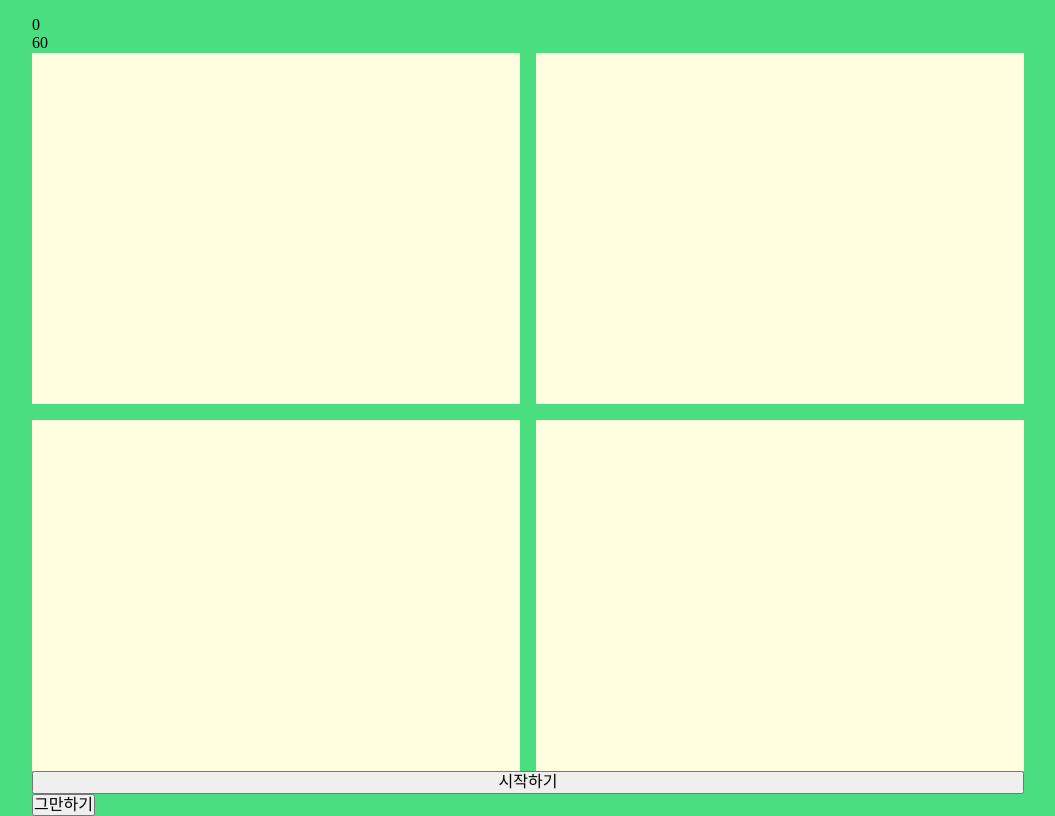
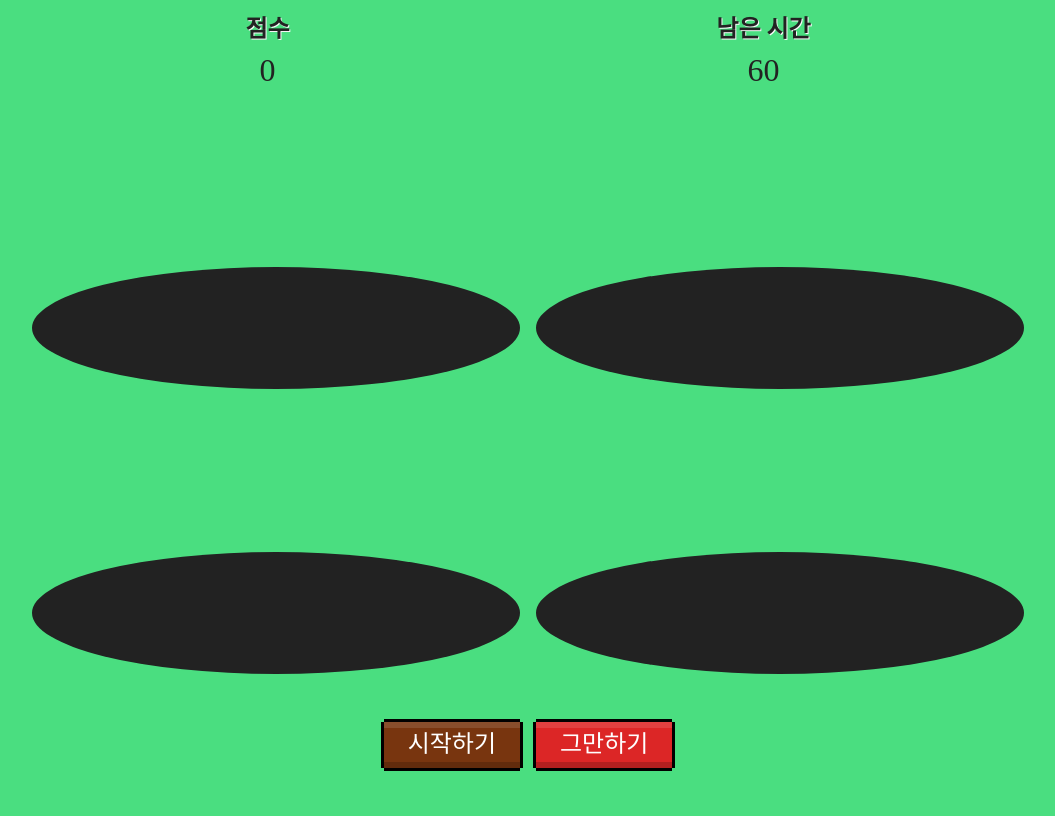
Before and after one commit to sanginchun/mole-game, a React (Vite) app: page /play in a window 1280 px wide. Shown: the whole page, without its empty margins (112-1167 px from the left). Built offline with nearby package versions, Linux system fonts and the light colour scheme; a web font is replaced by a local one.

Commit message:
style: play 스타일링

```diff
--- a/src/screens/Play/index.tsx
+++ b/src/screens/Play/index.tsx
@@ -4,6 +4,8 @@ import useGameResultStore from "@/store/game-result";
 import useGameSettingStore from "@/store/game-setting";
 
 import { Link, useNavigate } from "react-router";
+
+import "./play.scss";
 
 const Play = () => {
   const settings = useGameSettingStore((state) => state.settings);
@@ -23,35 +25,53 @@ const Play = () => {
   }, [gameState.status, gameState.score, setGameResult, navigate]);
 
   return (
-    <main
-      style={{ display: "flex", flexDirection: "column", height: "100dvh" }}
+    <main className="play">
+      <section className="game-status" aria-label="게임 현황">
+        <div>
+          <h2>점수</h2>
+          <output htmlFor="game-area" aria-live="polite">
+            {gameState.score}
+          </output>
+        </div>
+        <div>
+          <h2>남은 시간</h2>
+          <output htmlFor="game-area" aria-live="polite">
+            {gameState.timeRemaining}
+          </output>
+        </div>
+      </section>
+      <section id="game-area" aria-label="게임 영역">
+        <div
+          className={`game-grid grid-${settings.cols}-${settings.rows}`}
+          aria-label="게임판"
+          role="grid"
         >
-      <div>{gameState.score}</div>
-      <div>{gameState.timeRemaining}</div>
-      <div
-        style={{
-          display: "grid",
-          gridTemplateColumns: `repeat(${settings.cols}, 1fr)`,
-          gridTemplateRows: `repeat(${settings.rows}, 1fr)`,
-          gap: "1rem",
-          width: "100%",
-          flexGrow: 1,
-        }}
-      >
-        {gameState.holeStatus.map((v, i) => (
+          {gameState.holeStatus.map((v, i) => {
+            const hasMole = v !== null;
+            const moleIsHit = hasMole && v.isHit;
+
+            return (
               <div
                 key={i}
-            style={{
-              color: "white",
-              backgroundColor:
-                v === null ? "lightyellow" : v.isHit ? "red" : "brown",
-            }}
+                className="grid-cell"
+                aria-label="구멍"
+                role="gridcell"
+              >
+                <div className="hole" />
+                <button
+                  className={`mole-button ${hasMole ? "" : "hide"} ${moleIsHit ? "hit" : ""}`}
                   onClick={() => hitHole(i)}
-          >
-            {v === null ? "" : `${v.isHit ? "hit !!!" : ""}`}
+                  disabled={
+                    !hasMole || gameState.status !== "PLAYING" || moleIsHit
+                  }
+                  aria-label={`${hasMole ? "두더지 있음" : "두더지 없음"}`}
+                />
               </div>
-        ))}
+            );
+          })}
         </div>
+      </section>
+      <section className="game-control" aria-label="게임 조작">
         {gameState.status === "IDLE" && (
           <button onClick={startGame}>시작하기</button>
         )}
@@ -61,9 +81,10 @@ const Play = () => {
         {gameState.status === "PAUSED" && (
           <button onClick={resumeGame}>재개하기</button>
         )}
-      <Link to="/">
-        <button onClick={resetGame}>그만하기</button>
+        <Link to="/" onClick={resetGame}>
+          그만하기
         </Link>
+      </section>
     </main>
   );
 };
--- /dev/null
+++ b/src/screens/Play/play.scss
@@ -0,0 +1,137 @@
+@use "/src/styles/global.scss";
+
+.play {
+  @include global.flexbox;
+
+  gap: 2rem;
+  height: 100%;
+
+  section.game-status {
+    @include global.flexbox;
+
+    flex-direction: row;
+    justify-content: space-around;
+
+    width: 100%;
+    color: global.$dark-gray;
+
+    div {
+      text-align: center;
+
+      h2 {
+        @include global.text-shadow(1px);
+
+        font-size: 1.5rem;
+        margin-bottom: 0.5rem;
+      }
+
+      output {
+        font-size: 2rem;
+      }
+    }
+  }
+
+  section#game-area {
+    width: 100%;
+    flex: 1 0 0;
+
+    .game-grid {
+      display: grid;
+      height: 100%;
+      gap: 1rem;
+
+      @for $col from 2 through 6 {
+        @for $row from 2 through 6 {
+          @if $col == $row {
+            &.grid-#{$col}-#{$row} {
+              grid-template-columns: repeat($col, 1fr);
+              grid-template-rows: repeat($row, 1fr);
+            }
+          } @else if $col > $row {
+            &.grid-#{$col}-#{$row} {
+              grid-template-columns: repeat($col, 1fr);
+              grid-template-rows: repeat($row, 1fr);
+
+              @if $row == 2 {
+                padding: 10.5rem 0;
+              }
+
+              @if $row == 3 {
+                padding: 6.5rem 0;
+              }
+            }
+          } @else {
+            &.grid-#{$col}-#{$row} {
+              grid-template-columns: repeat($col, 1fr);
+              grid-template-rows: repeat($row, 1fr);
+
+              @media only screen and (min-width: 600px) {
+                @if $col == 2 {
+                  padding: 0 16rem;
+                }
+
+                @if $col == 3 {
+                  padding: 0 8rem;
+                }
+              }
+            }
+          }
+        }
+      }
+    }
+
+    .grid-cell {
+      position: relative;
+      overflow: hidden;
+    }
+
+    .hole {
+      width: 100%;
+      aspect-ratio: 4 / 1;
+      background: global.$dark-gray;
+      position: absolute;
+      left: 0;
+      bottom: 0;
+      border-radius: 50%;
+    }
+
+    .mole-button {
+      position: absolute;
+      width: 100%;
+      height: 100%;
+      left: 0;
+      bottom: 0;
+      transition: bottom ease-in-out 0.3s;
+      border: none;
+      background: center center / contain no-repeat
+        url("/assets/images/mole.png");
+
+      &.hide,
+      &.hit {
+        bottom: -100%;
+      }
+    }
+  }
+
+  section.game-control {
+    @include global.flexbox;
+
+    flex-direction: row;
+    width: 100%;
+    gap: 1rem;
+    padding: 1rem;
+
+    button {
+      @include global.classic-button(1.5rem);
+
+      background-color: global.$brown;
+    }
+
+    a {
+      @include global.classic-button(1.5rem);
+
+      text-decoration: none;
+      background-color: global.$red;
+    }
+  }
+}
--- a/src/styles/global.scss
+++ b/src/styles/global.scss
@@ -2,6 +2,7 @@ $background: #4ade80;
 $brown: #78350f;
 $brown-white: #fffbeb;
 $dark-gray: #222;
+$red: #dc2626;
 
 @mixin flexbox {
   display: flex;
```
Also changed, not shown: public/assets/images/mole.png (added). Lines whose indentation alone changed are shown as unchanged.
